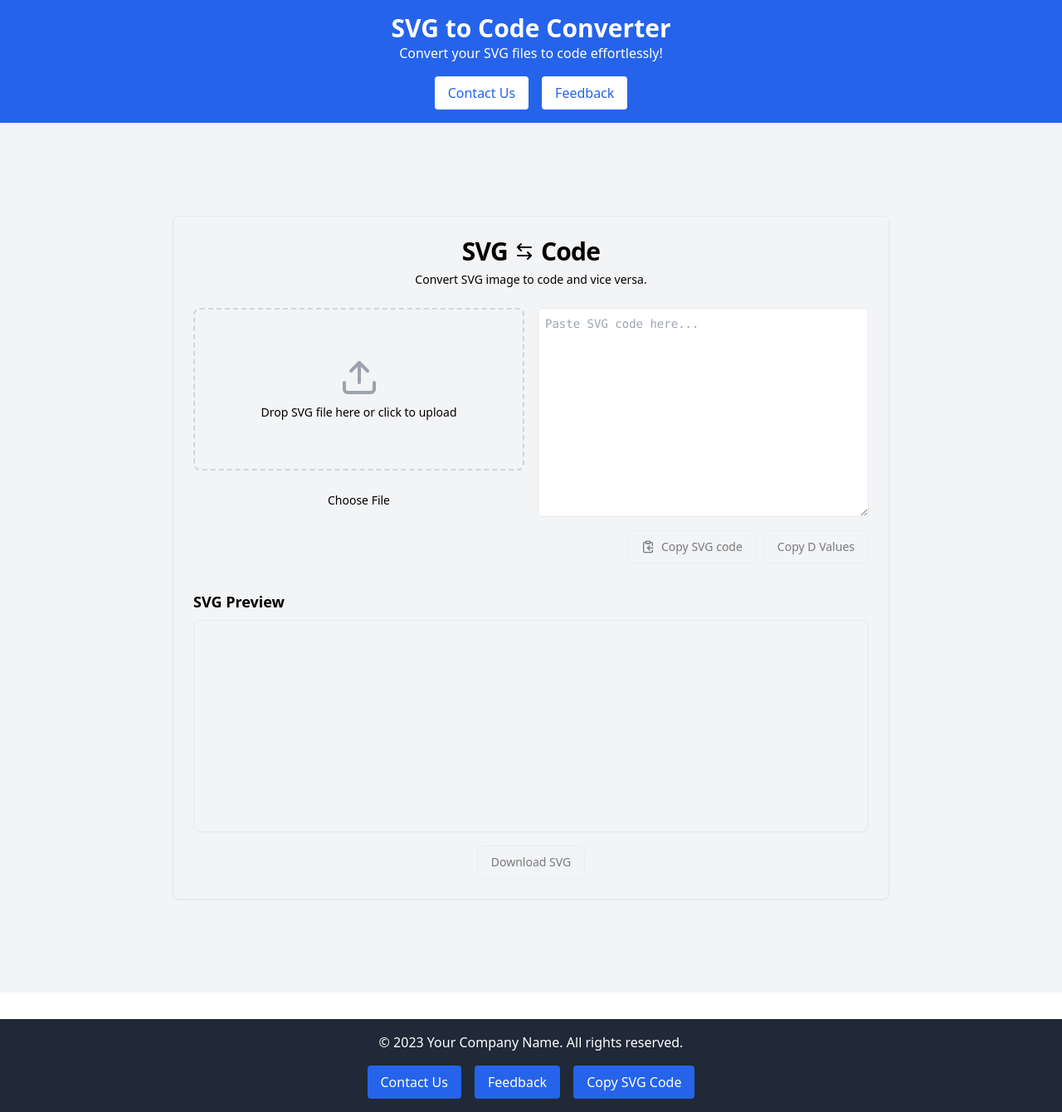
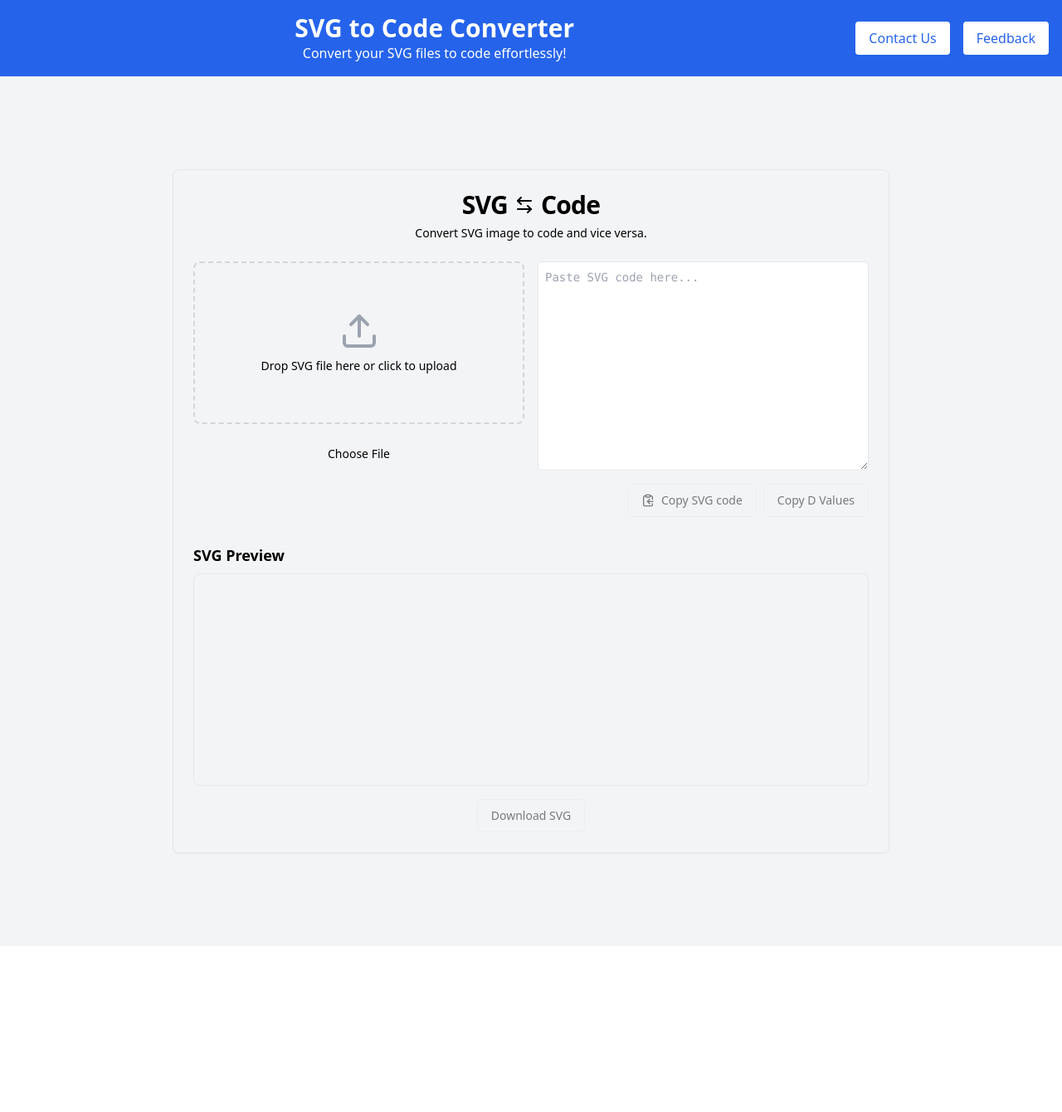
Before and after one commit to alokrawatt/svg-to-code, a Next.js app: page / in a window 1280 px wide. Shown: the whole page at 83% size. After the commit the page ends 1140 px from the top, so only its background shows below. Built offline with nearby package versions, Linux system fonts and the light colour scheme.

Commit message:
a temp fix for the dep error

```diff
--- a/src/app/page.tsx
+++ b/src/app/page.tsx
@@ -1,7 +1,6 @@
 import type { Metadata } from 'next'
 import SvgToCodeConverter from '@/components/svg-to-code-converter'
 import Header from '@/components/ui/Header'
-import Footer from '@/components/ui/Footer'
 
 export const metadata: Metadata = {
   title: 'SVG to Code Converter',
@@ -16,7 +15,6 @@ export default function Home() {
       <main className="flex-grow p-4 md:p-24 bg-gray-100">
         <SvgToCodeConverter />
       </main>
-      <Footer />
     </div>
   )
 }
--- a/src/components/svg-to-code-converter.tsx
+++ b/src/components/svg-to-code-converter.tsx
@@ -14,7 +14,7 @@ export default function SvgToCodeConverter() {
   const textareaRef = useRef<HTMLTextAreaElement>(null)
 
   const validateSvgContent = (content: string): boolean => {
-    const trimmedContent = content.trim().replace(/<!--.*?-->/g, ''); // Remove comments
+    const trimmedContent = content.trim().replace(/<!--.*?-->/g, '');
     const svgStart = trimmedContent.toLowerCase().indexOf('<svg');
     const svgEnd = trimmedContent.toLowerCase().indexOf('</svg>');
 
@@ -37,7 +37,7 @@ export default function SvgToCodeConverter() {
       const reader = new FileReader()
       reader.onload = (e) => {
         const content = e.target?.result as string
-        console.log('Uploaded SVG content:', content); // Log the content for debugging
+        console.log('Uploaded SVG content:', content);
         if (validateSvgContent(content)) {
           setError(null)
           setSvgCode(content)
--- a/src/components/ui/Footer.tsx
+++ /dev/null
@@ -1,36 +0,0 @@
-"use client";
-
-import React from 'react';
-import Link from 'next/link';
-
-interface FooterProps {
-    onCopyDValues: () => void; // Function to copy "d" values
-}
-
-const Footer: React.FC<FooterProps> = ({ onCopyDValues }) => {
-    return (
-        <footer className="bg-gray-800 text-white p-4 mt-8">
-            <p className="text-center">© 2023 Your Company Name. All rights reserved.</p>
-            <div className="flex justify-center mt-4">
-                <Link href="/contact">
-                    <button className="bg-blue-600 text-white px-4 py-2 rounded hover:bg-blue-700 transition mx-2">
-                        Contact Us
-                    </button>
-                </Link>
-                <Link href="/feedback">
-                    <button className="bg-blue-600 text-white px-4 py-2 rounded hover:bg-blue-700 transition mx-2">
-                        Feedback
-                    </button>
-                </Link>
-                <button
-                    onClick={onCopyDValues}
-                    className="bg-blue-600 text-white px-4 py-2 rounded hover:bg-blue-700 transition mx-2"
-                >
-                    Copy SVG Code
-                </button>
-            </div>
-        </footer>
-    );
-};
-
-export default Footer;
--- a/src/components/ui/Header.tsx
+++ b/src/components/ui/Header.tsx
@@ -1,18 +1,22 @@
+"use client"; // Ensure this is a client component
+
 import React from 'react';
 import Link from 'next/link';
 
 const Header: React.FC = () => {
     return (
-        <header className="bg-blue-600 text-white p-4">
-            <h1 className="text-3xl font-bold text-center">SVG to Code Converter</h1>
-            <p className="text-center">Convert your SVG files to code effortlessly!</p>
-            <nav className="flex justify-center mt-4">
+        <header className="bg-blue-600 text-white p-4 flex justify-between items-center">
+            <div className="text-center flex-1">
+                <h1 className="text-3xl font-bold">SVG to Code Converter</h1>
+                <p>Convert your SVG files to code effortlessly!</p>
+            </div>
+            <nav className="flex space-x-4">
                 <Link href="/contact">
                     <button className="bg-white text-blue-600 px-4 py-2 rounded hover:bg-gray-200 transition">
                         Contact Us
                     </button>
                 </Link>
-                <Link href="/feedback" className="ml-4">
+                <Link href="/feedback">
                     <button className="bg-white text-blue-600 px-4 py-2 rounded hover:bg-gray-200 transition">
                         Feedback
                     </button>
```
